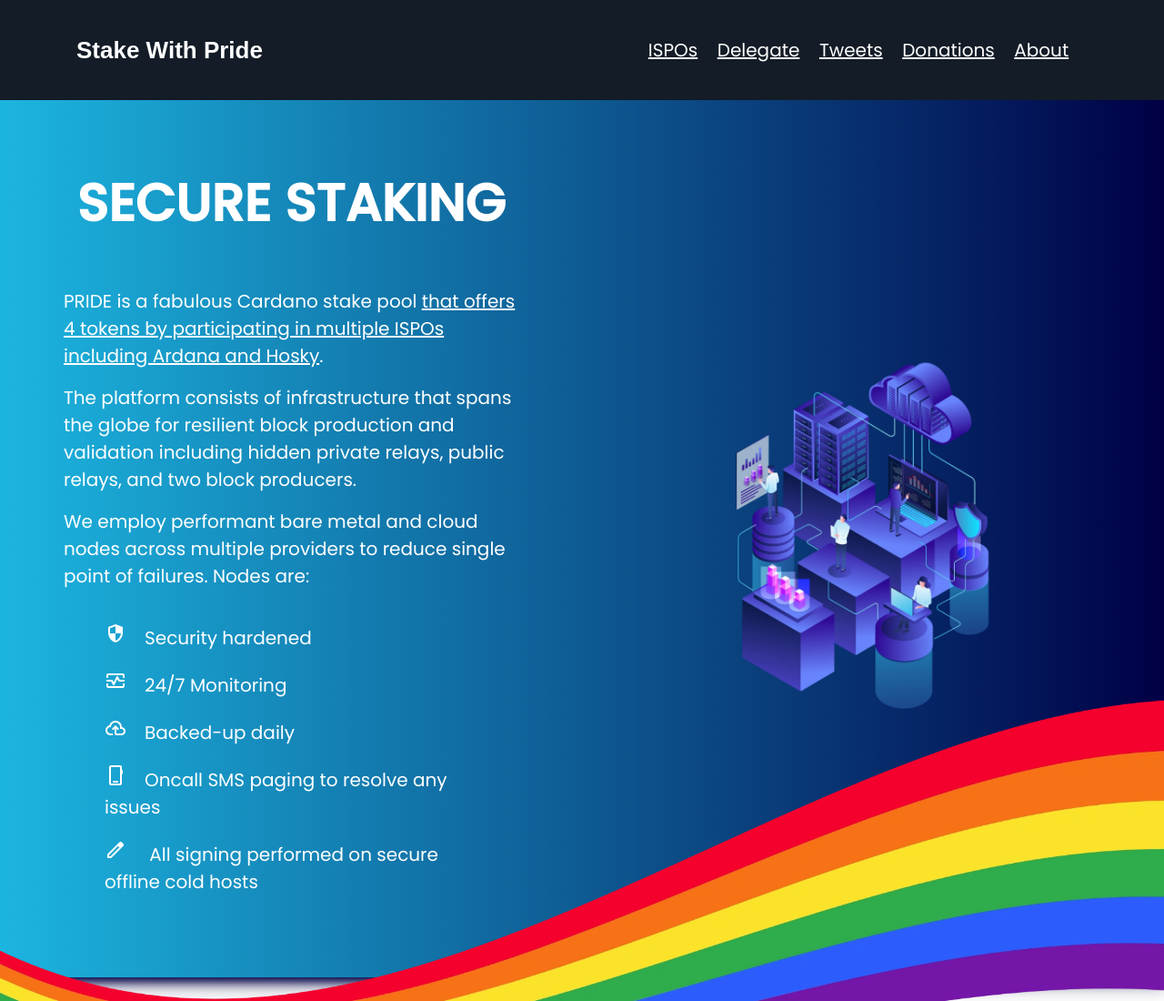
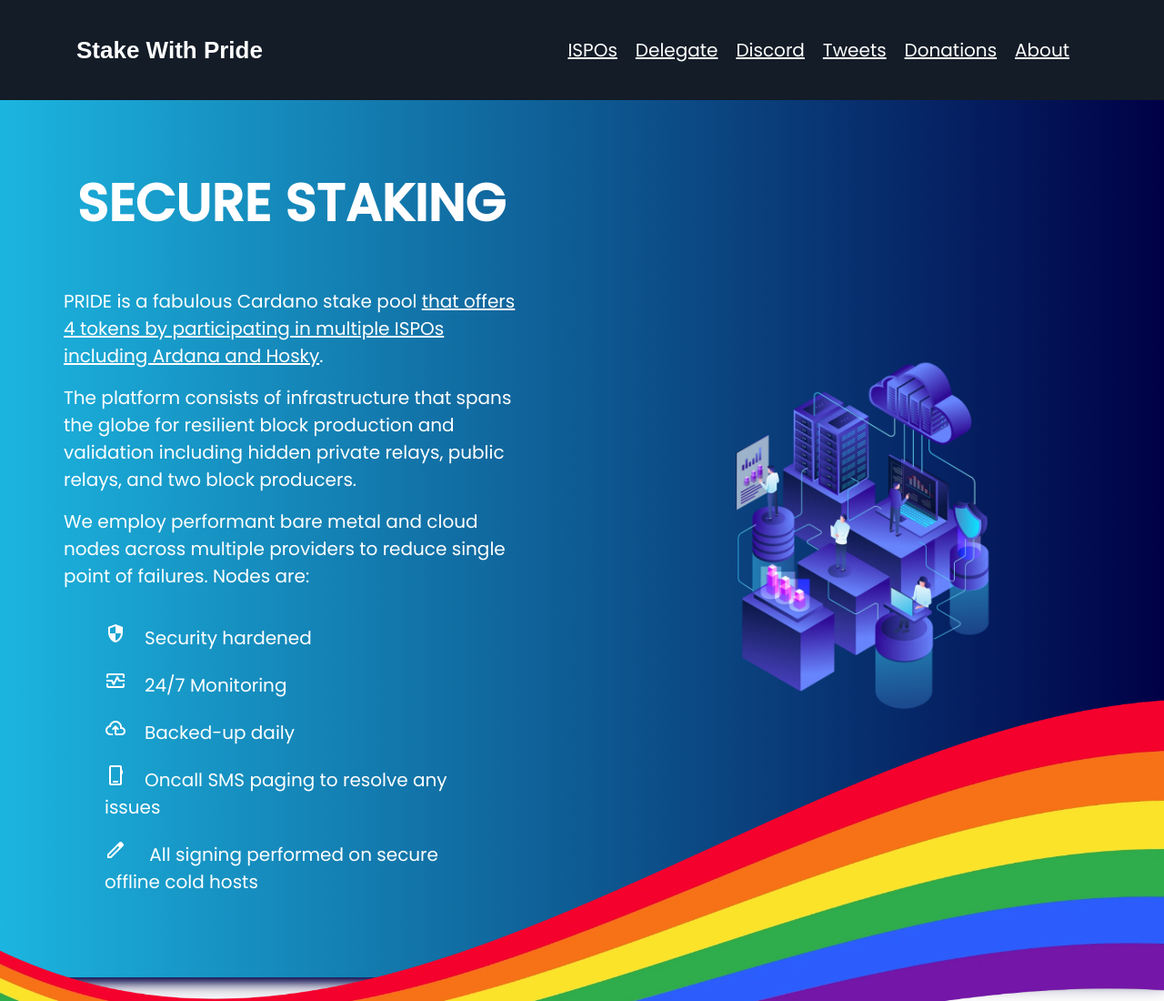
Before and after one commit to StakeWithPride/stakewithpride.github.io, a plain HTML site: page index.html in a window 1280 px wide. Shown: the top 1100 px of the page at 91% size. Drawn offline with nearby package versions, Linux system fonts and the light colour scheme; a web font is replaced by a local one.

Commit message:
Update index.html

```diff
--- a/index.html
+++ b/index.html
@@ -26,6 +26,7 @@
         <ul>
           <li><a href="https://medium.com/@StakeWithPride/how-to-earn-tokens-with-the-pride-cardano-pool-7bbeb23244a9">ISPOs</a></li>
           <li><a href="https://adapools.org/pool/93ca5c2f1eb63054f7c768a807408a43e65d7c68fe56e330db20af51">Delegate</a></li>
+          <li><a href="https://stakewithpride.com/discord">Discord</a></li>
           <li><a href="https://my.walls.io/c3rcz">Tweets</a></li>
           <li><a href="https://docs.google.com/spreadsheets/d/1p-H9w3s5Kn3oK4sgZPlqKOahEkiAy2NMgzou948zSvA/edit#gid=0">Donations</a></li>
           <li><a href="https://www.cardanoarmy.io/post/we-celebrate-the-value-of-diversity">About</a></li>
```
